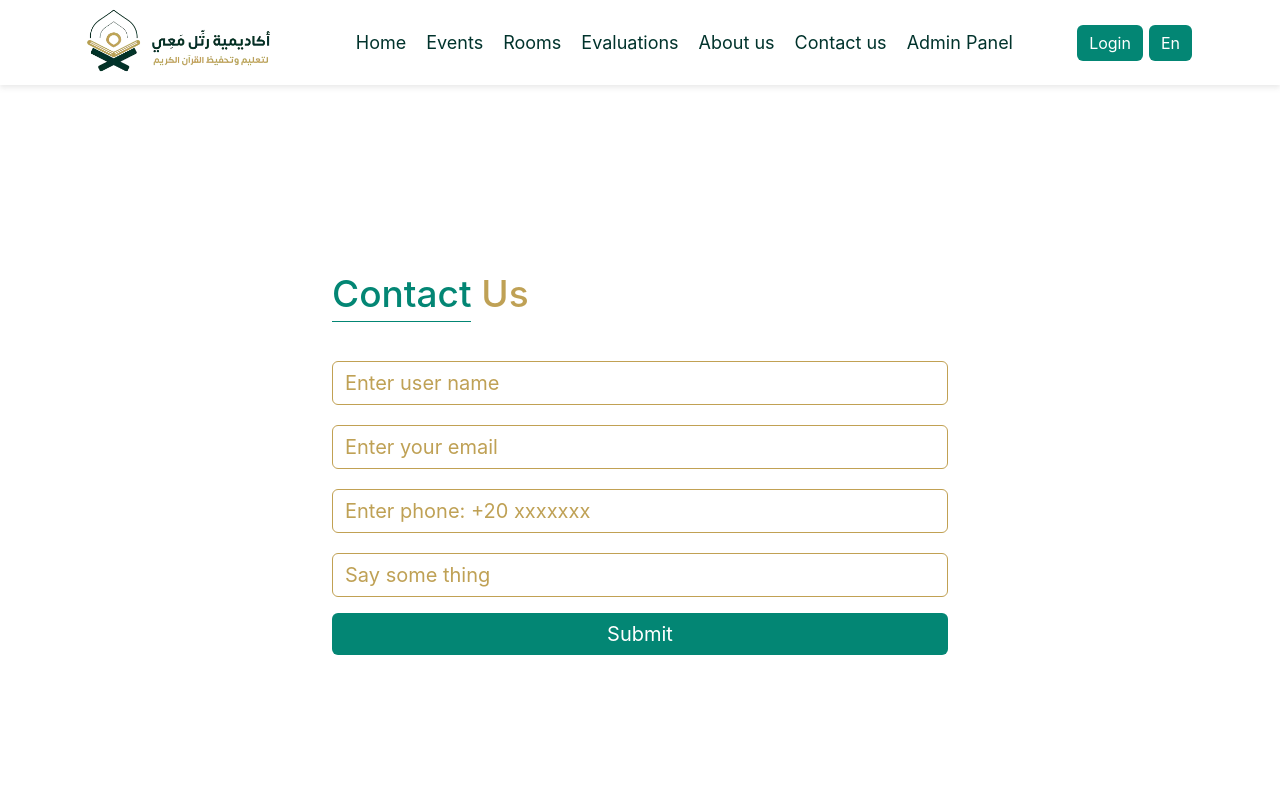
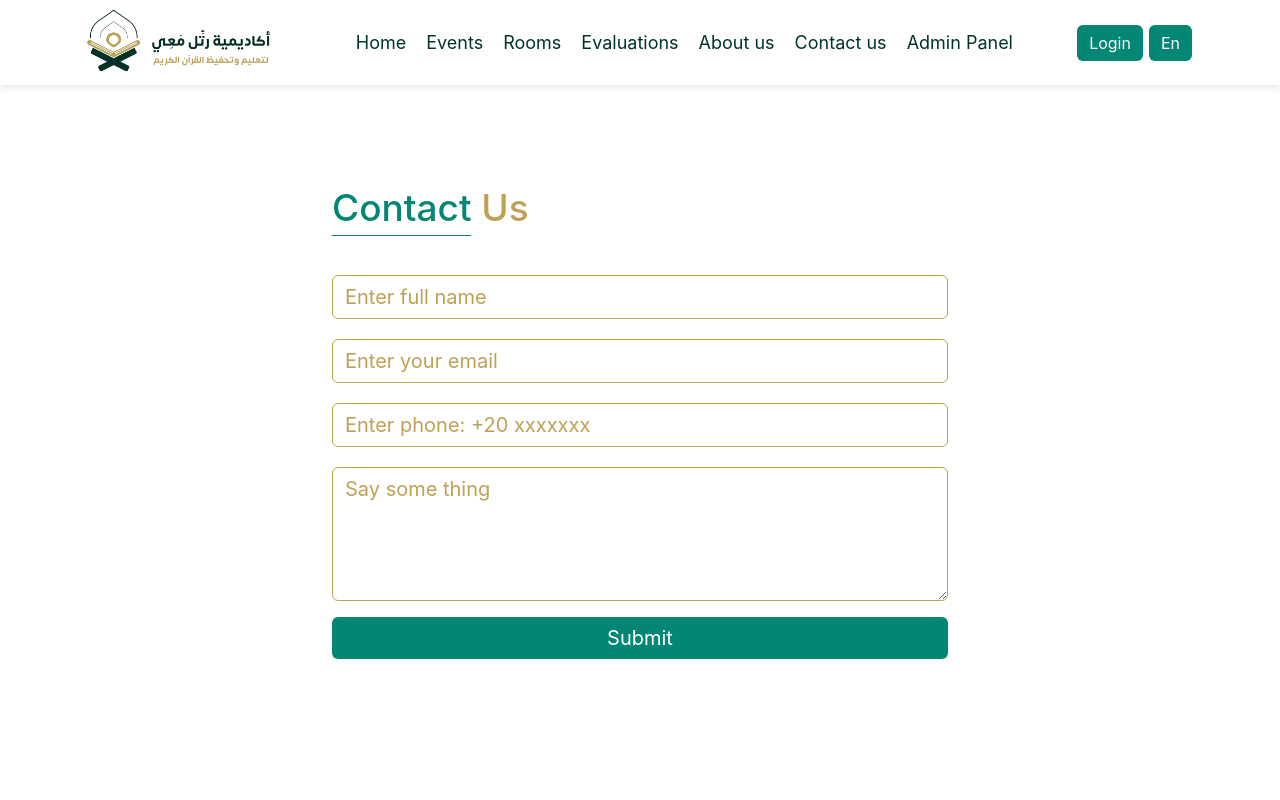
Before and after one commit to DevelopFarahat/RatelMa3y, a React (Create React App) app: page /contact in a window 1280 px wide. Shown: the top 800 px of the page. Built offline with nearby package versions, Linux system fonts and the light colour scheme.

Commit message:
edit contact us page

```diff
--- a/src/pages/Contact.js
+++ b/src/pages/Contact.js
@@ -67,7 +67,7 @@ function Contact() {
             <Form.Control
               type='text'
               name='userName'
-              placeholder='Enter user name'
+              placeholder='Enter full name'
               onChange={formik.handleChange}
               onBlur={formik.handleBlur}
               value={formik.values.userName}
@@ -104,9 +104,10 @@ function Contact() {
           </Form.Group>
           <Form.Group className='mb-3' controlId='formBasicMessage'>
             <Form.Control
-              type='text'
+              as='textarea'
               name='message'
               placeholder='Say some thing'
+              rows={4}
               onChange={formik.handleChange}
               onBlur={formik.handleBlur}
               value={formik.values.message}
--- a/src/pages/Contact.module.css
+++ b/src/pages/Contact.module.css
@@ -1,7 +1,6 @@
 /** @format */
 
 .contact {
-  margin-top: 86px;
   padding: 100px 0 15px;
   margin-left: 25%;
   margin-right: 25%;
@@ -23,6 +22,19 @@
   color: #bfa155;
 }
 .contact input:focus {
+  color: #bfa155;
+  background-color: #fff;
+  border-color: #c1a153;
+  outline: 0;
+  box-shadow: none;
+}
+.contact textarea {
+  font-size: 20px;
+  margin-top: 20px;
+  border: 1px solid #c1a153;
+  color: #bfa155;
+}
+.contact textarea:focus {
   color: #bfa155;
   background-color: #fff;
   border-color: #c1a153;
```
